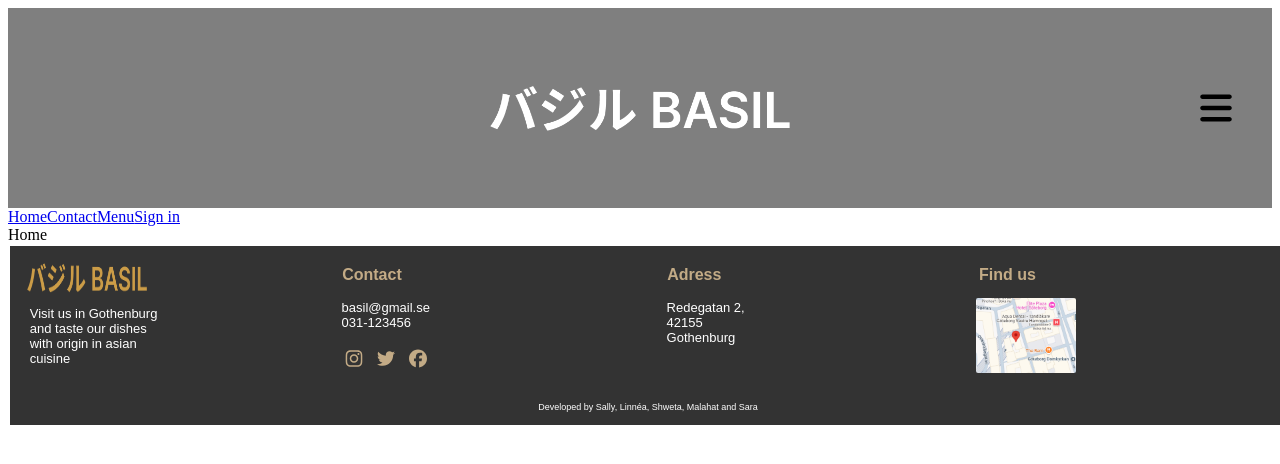
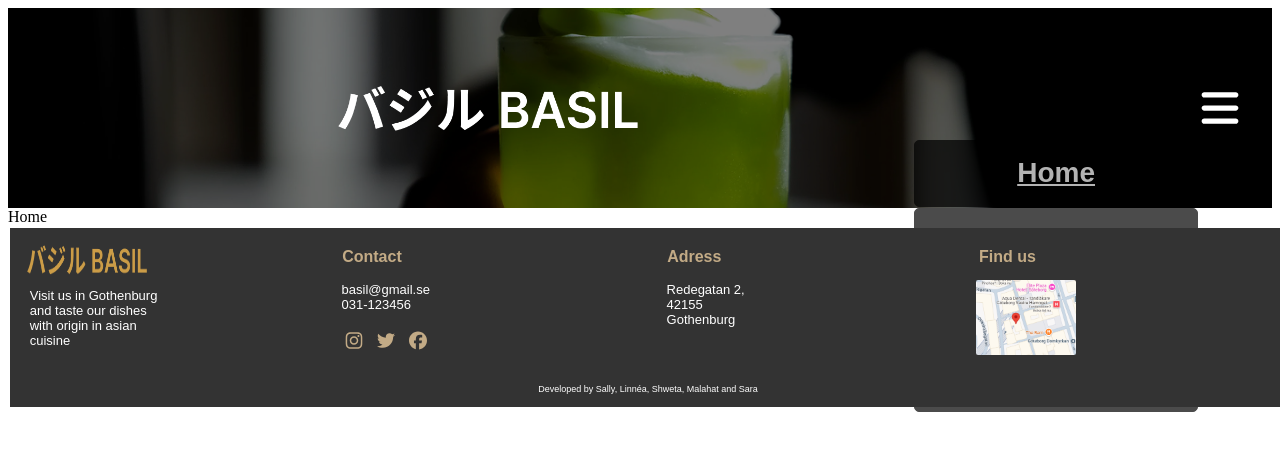
Before and after one commit to NinjaNean/basilika, a React (Vite) app: page / in a window 1280 px wide. Both pictures are taken after a click on the icon 1216 px from the left and 108 px from the top of the page. Shown: the top 464 px of the page. Built offline with nearby package versions, Linux system fonts and the light colour scheme.

Commit message:
headerimage and toggle menu

```diff
--- a/src/App.jsx
+++ b/src/App.jsx
@@ -8,11 +8,7 @@ function App() {
   return (
     <>
       <header>
-        <Header/>
-        <NavLink to={"/"}>Home</NavLink>
-        <NavLink to={"/contact"}>Contact</NavLink>
-        <NavLink to={"/menu"}>Menu</NavLink>
-        <NavLink to={"/signIn"}>Sign in</NavLink>
+        <Header />
       </header>
       <main>
         <Outlet />
--- a/src/Component/header/Header.css
+++ b/src/Component/header/Header.css
@@ -5,8 +5,13 @@
     background-color: rgba(0, 0, 0, 0.5);
     display: flex;
     align-items: center;
-    justify-content: center; /* Centerar loggan */
+    justify-content: center;
     padding: 1em;
+    background-image: url('../../assets/headerImage.png');
+    background-size: cover;
+    background-position: center;
+    background-repeat: no-repeat;
+    background-blend-mode: darken;
 }
 
 .logo-container {
@@ -14,6 +19,7 @@
     justify-content: center;
     align-items: center;
     width: 100%;
+    padding: 0 1em;
 }
 
 .logo {
@@ -27,10 +33,11 @@
     right: 1em;
     top: 50%;
     transform: translateY(-50%);
-    width: 34px;
-    height: 36px;
-    width: clamp(20px, 6vw, 32px);
+    height: 42px;
+    width: clamp(20px, 6vw, 40px);
     transition: all 0.5s ease-in-out;
     cursor: pointer;
-    margin-right: 1.5em;
+    margin-right: 0.5em;
+    color: white;
+    padding: 0.5em;
 }
--- a/src/Component/header/Header.jsx
+++ b/src/Component/header/Header.jsx
@@ -1,21 +1,31 @@
-import '../header/Header.css';
+import React, { useState } from 'react';
+import './Header.css';
 import { FontAwesomeIcon } from '@fortawesome/react-fontawesome';
 import { faBars } from '@fortawesome/free-solid-svg-icons';
 import logo from '../../assets/logo.png';
+import OpenMenu from '../openMenu/OpenMenu.jsx';
 
 const Header = () => {
+  const [menuOpen, setMenuOpen] = useState(false);
 
+  const toggleMenu = () => {
+    setMenuOpen(!menuOpen);
+  };
 
   return (
-    <header>
-    <div className="header-container">
-      <FontAwesomeIcon icon={faBars} className="menu-icon" />
+    <header className="header-container">
       <div className="logo-container">
         <img src={logo} alt="Logo" className="logo" />
       </div>
-    </div>
-  </header>
 
+      <FontAwesomeIcon
+        icon={faBars}
+        className="menu-icon"
+        onClick={toggleMenu}
+      />
+
+      <OpenMenu isOpen={menuOpen} />
+    </header>
   );
 };
 
--- a/src/Component/openMenu/OpenMenu.css
+++ b/src/Component/openMenu/OpenMenu.css
@@ -0,0 +1,43 @@
+.menu-toggle {
+    position: absolute;
+    right: 4em;
+    cursor: pointer;
+}
+.nav-links {
+    position:relative;
+    top: 100%;
+    right: 3em;
+    padding: 10px;
+    width:400px;
+
+}
+.nav-links ul {
+    list-style: none;
+    margin: 0;
+    padding: 0;
+}
+
+.nav-links li {
+    margin: 0.1em 0;
+    padding: 8px 8px;
+    background-color: black;
+    opacity: 0.7;
+    border-radius: 5px;
+    border: 1px solid #000000;
+    transition: background-color 0.3s ease;
+    cursor: pointer;
+    width: 100%;
+}
+.nav-links li:hover {
+    background-color: #363535;
+}
+
+.nav-links a {
+    font-family: 'merriweather', sans-serif;
+    font-size: 28px;
+    font-weight: bold;
+    color: white;
+    display: block;
+    text-align: center;
+    padding: 0.3em 0.5em;
+}
--- a/src/Component/openMenu/OpenMenu.jsx
+++ b/src/Component/openMenu/OpenMenu.jsx
@@ -1,27 +1,20 @@
-import React, { useState } from 'react';
 
-const OpenMenu = () => {
+import React from 'react';
+import './OpenMenu.css';
 
-    const [menuOpen, setMenuOpen] = useState(false);
-    const toggleMenu = () => {
-      setMenuOpen(!menuOpen);
-    };
-
+const OpenMenu = ({ isOpen }) => {
+  if (!isOpen) return null;
 
   return (
-
-        <div className="menu-toggle" onClick={toggleMenu}>
-          {menuOpen && (
     <nav className="nav-links">
       <ul>
         <li><a href="#">Home</a></li>
         <li><a href="#">Contact</a></li>
         <li><a href="#">Menu</a></li>
-                <li><a href="#">Sign in</a></li>
+        <li><a href="#">Sign In</a></li>
       </ul>
     </nav>
-          )}
-        </div>
   );
-}
+};
+
 export default OpenMenu;
```
Lines whose indentation alone changed are shown as unchanged.
